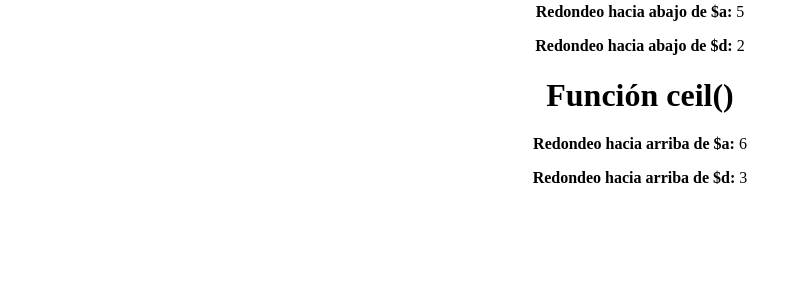
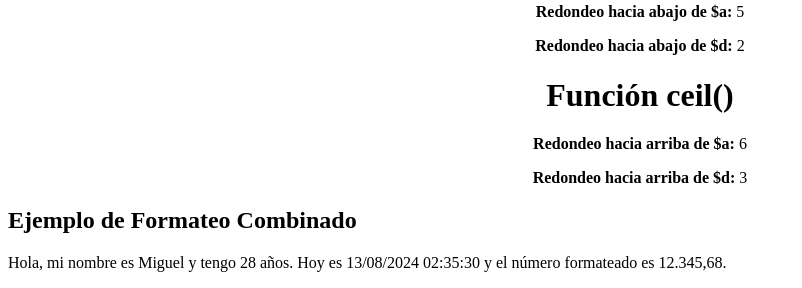
Before and after one commit to miguedavidcs/php-basics-and-microprojects, a PHP site: page /number.php in a window 1280 px wide. Shown: the part 1688-1976 px from the top of the page, without its empty margins (0-802 px from the left). Before the commit the page ends 1872 px from the top, so only its background shows below. Run offline with PHP 8.4, Linux system fonts and the light colour scheme.

Commit message:
formateo

```diff
--- a/04-variables/number.php
+++ b/04-variables/number.php
@@ -92,3 +92,20 @@ echo "<p><b>Redondeo hacia arriba de \$a:</b> " . ceil($a) . "</p>"; // Imprime
 echo "<p><b>Redondeo hacia arriba de \$d:</b> " . ceil($d) . "</p>"; // Imprime 3
 
 echo "</div>";
+
+$numero = 12345.6789;
+$fecha = new DateTime();
+$nombre = "Miguel";
+$edad = 28;
+
+// Formateo de número
+$numeroFormateado = number_format($numero, 2, ',', '.');
+
+// Formateo de fecha
+$fechaFormateada = $fecha->format('d/m/Y H:i:s');
+
+// Formateo de texto
+$texto = sprintf("Hola, mi nombre es %s y tengo %d años. Hoy es %s y el número formateado es %s.", $nombre, $edad, $fechaFormateada, $numeroFormateado);
+
+echo "<h2>Ejemplo de Formateo Combinado</h2>";
+echo "<p>" . $texto . "</p>";
```
